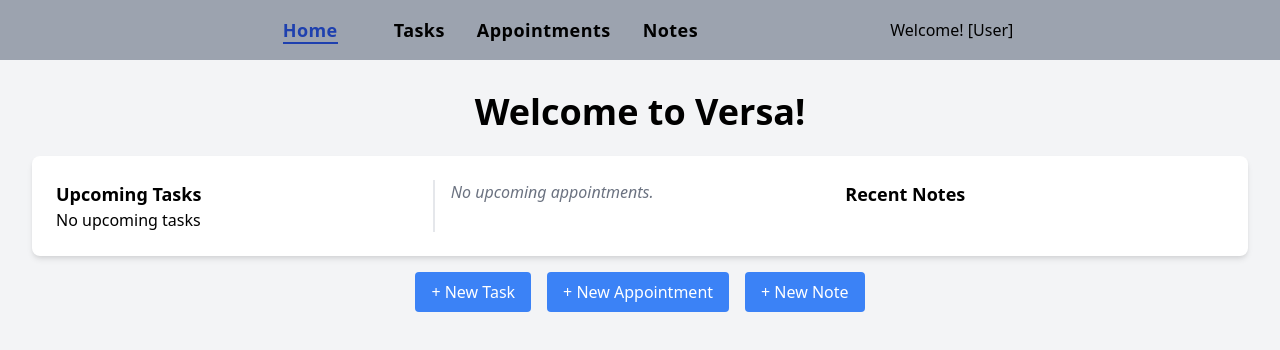
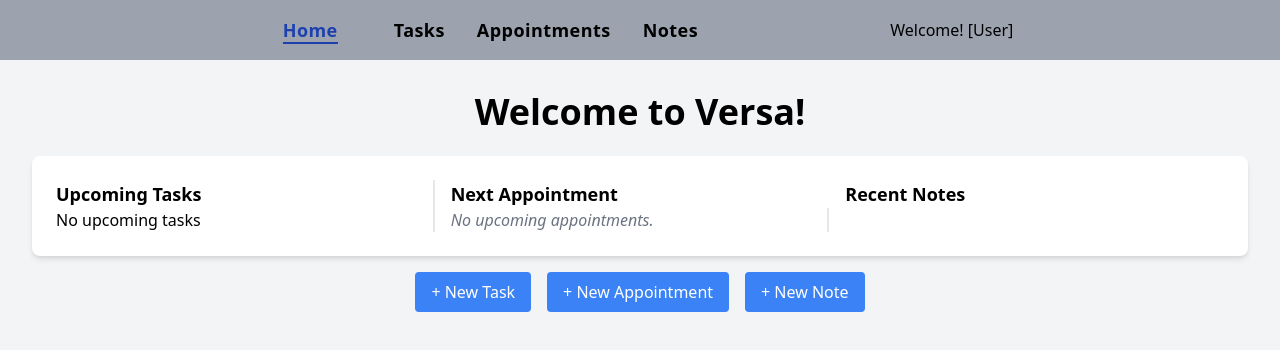
Before and after one commit to KrisVerses/VersesLab-Versa, a React (Vite) app: page / in a window 1280 px wide. Shown: the top 350 px of the page. Built offline with nearby package versions, Linux system fonts and the light colour scheme.

Commit message:
refactor: create uniformity with other Summary components

```diff
--- a/src/components/UpcomingAppointment.tsx
+++ b/src/components/UpcomingAppointment.tsx
@@ -6,17 +6,23 @@
   const { nextAppointment } = useContext(StateContext);
   const isEmpty = !nextAppointment;
 
-  return isEmpty ? (
-    <p className="text-gray-500 italic">No upcoming appointments.</p>
+  return (
+    <div>
+      <h3 className="text-lg font-bold">Next Appointment</h3>
+      {isEmpty ? (
+        <p className="border-r-2 text-gray-500 italic">
+          No upcoming appointments.
+        </p>
       ) : (
         <div className="border-r-2">
-      <h3 className="text-lg font-bold">Next Appointment</h3>
-      <p>Title: {nextAppointment.description}</p>
+          <p>Title: {nextAppointment.content}</p>
           <div className="flex items-center">
             <p>Date: {nextAppointment.dueDate}</p>
             <p className="mx-2"> | </p>
             <p>Time: {convertMilitaryToRegular(nextAppointment.time)}</p>
           </div>
         </div>
+      )}
+    </div>
   );
 };
```
Lines whose indentation alone changed are shown as unchanged.
